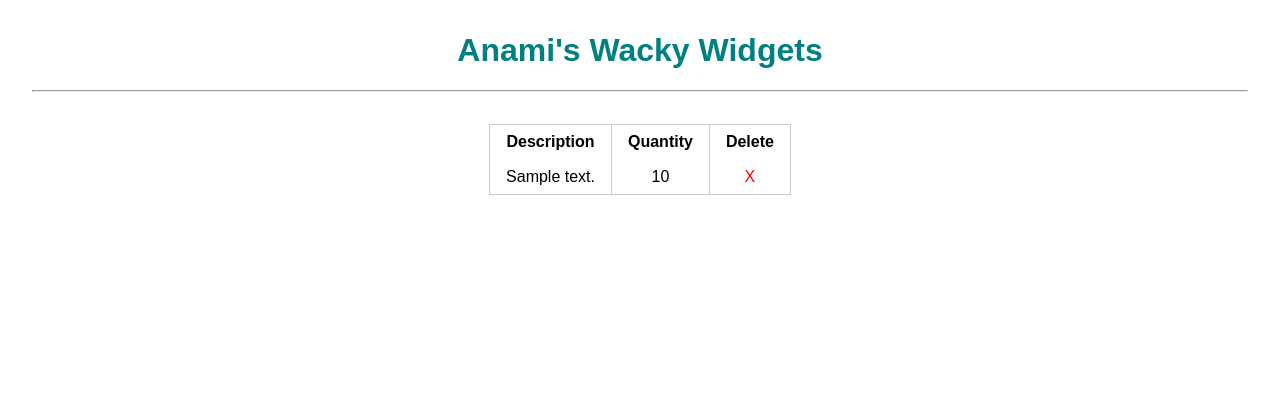
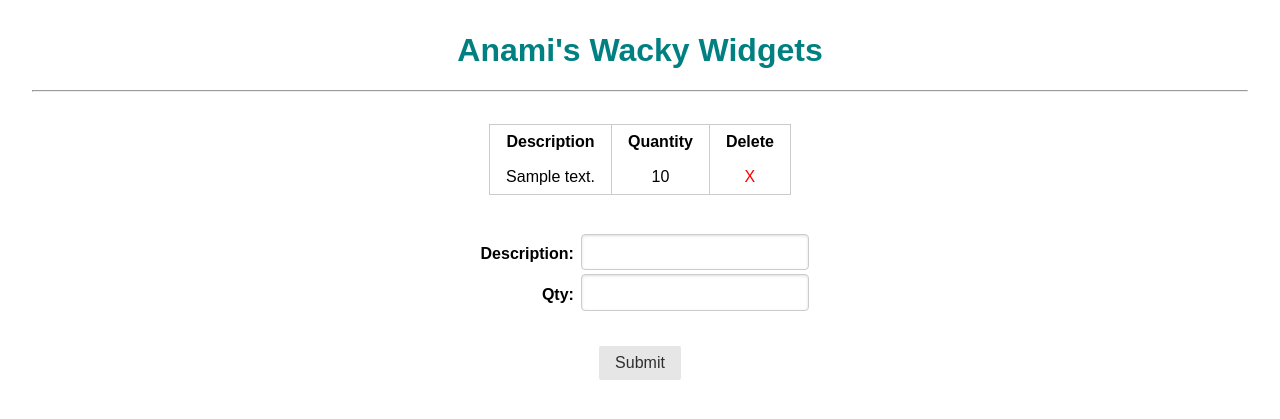
Before and after one commit to anami-sf/ga-assesment-3-widgets, a Django app: page / in a window 1280 px wide. Shown: the top 419 px of the page. Run offline with Django 3.2, Linux system fonts and the light colour scheme; tables that the repository leaves empty hold one stand-in row (values such as "Sample post"); some libraries are stand-ins or nearby versions.

Commit message:
Fix control flow bug

```diff
--- a/main_app/templates/home.html
+++ b/main_app/templates/home.html
@@ -18,16 +18,6 @@
 
         <h3>Add Widget</h3>
 
-        <form action="" method="POST" class="pure-form pure-form-aligned">
-            {% csrf_token %}
-            <table>
-                <tr class="">
-                    <td>{{ form.as_table }}</td>
-                </tr>
-            </table>
-
-            <input type="submit" class="pure-button">
-        </form>
     {% else %}
         <hr>
         <table class="pure-table pure-table-striped">
@@ -47,5 +37,16 @@
 
     {% endif %}
 
+    <form action="" method="POST" class="pure-form pure-form-aligned">
+            {% csrf_token %}
+            <table>
+                <tr class="">
+                    <td>{{ form.as_table }}</td>
+                </tr>
+            </table>
+
+            <input type="submit" class="pure-button">
+    </form>
+
 </body>
 </html>
```
